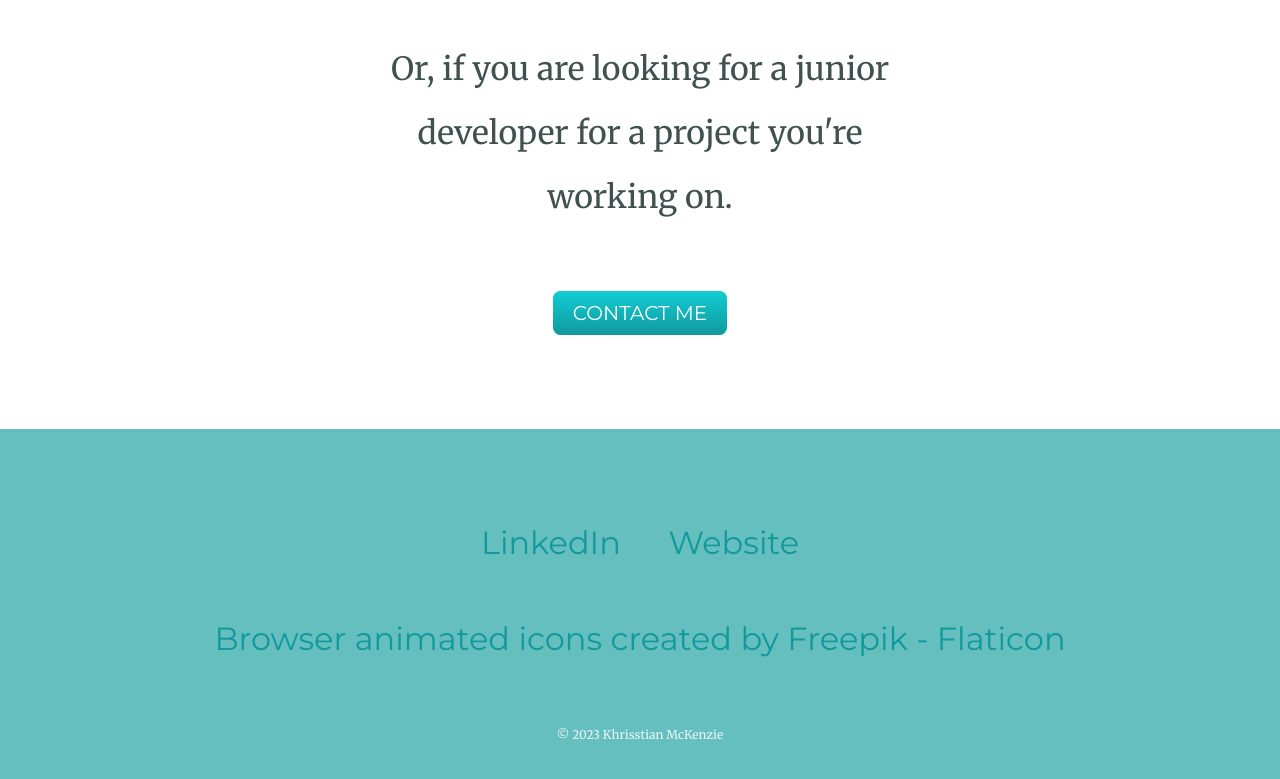
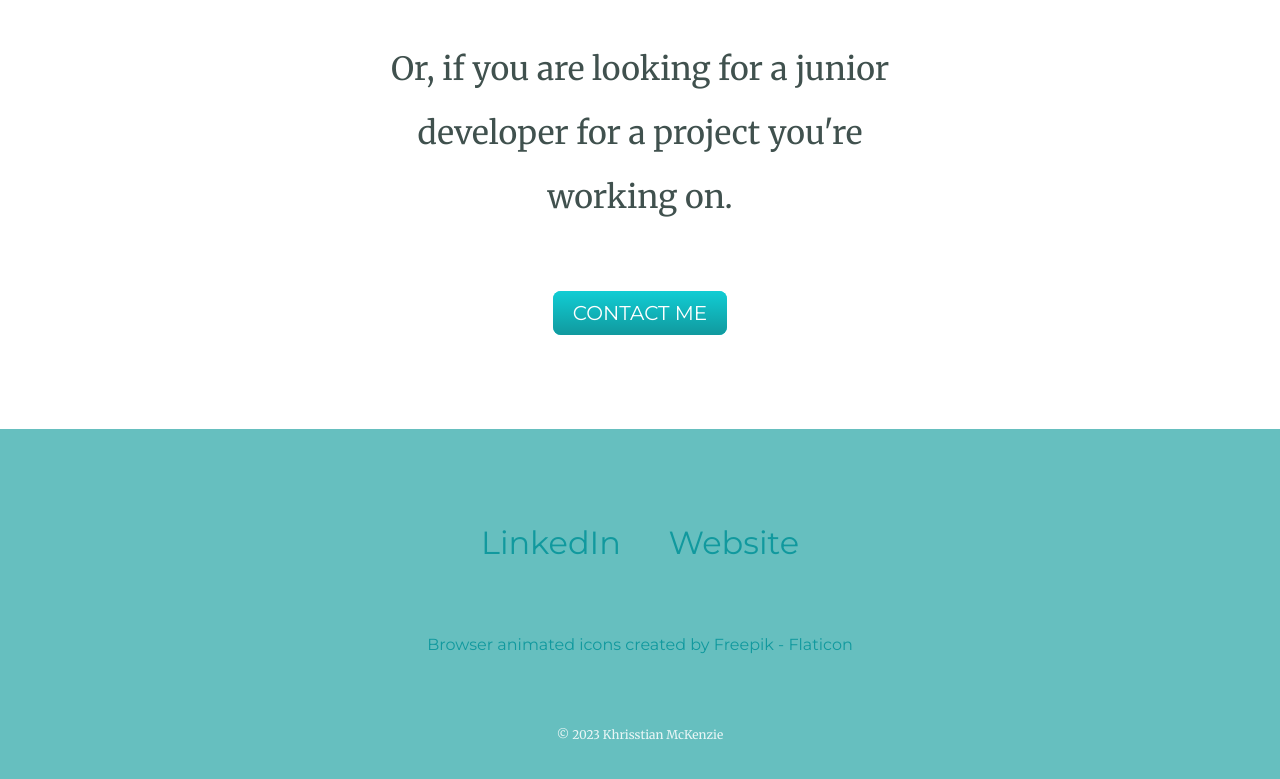
Before and after one commit to KhrisstianM/MySite, a plain HTML site: page index.html in a window 1280 px wide. Shown: the part 2906-3685 px from the top of the page. Drawn offline with Linux system fonts and the light colour scheme.

Commit message:
Updated font sizes

```diff
--- a/css/styles.css
+++ b/css/styles.css
@@ -160,3 +160,7 @@ p {
     margin: 40px auto 60px;
     width: 40%;
 }
+
+.attribution {
+    font-size: 1rem;
+}
--- a/index.html
+++ b/index.html
@@ -28,7 +28,8 @@
         <div class="profile">
             <img class="profile-image" src="images/profile.gif" alt="">
             <h2>Hello.</h2>
-            <p class="intro">I am a product owner for a leading fintech company in the UK, and in my spare time, I 🧡 to program.
+            <p class="intro">I am a product owner for a leading fintech company in the UK, and in my spare time, I 🧡 to
+                program.
             </p>
         </div>
         <hr>
@@ -54,7 +55,8 @@
         <div class="contact-me">
             <h2>Get In Touch</h2>
             <h3>If you want to hear more about my skills and experience!</h3>
-            <p class="contact-message">Or, if you are looking for a junior developer for a project you're working on.</p>
+            <p class="contact-message">Or, if you are looking for a junior developer for a project you're working on.
+            </p>
             <a class="btn" href="mailto:khrisstianmckenzie@yahoo.com">CONTACT ME</a>
         </div>
     </div>
@@ -66,7 +68,8 @@
             <a class="footer-link" href="https://www.bottomline.com/uk">Website</a>
         </p>
         <p>
-            <a href="https://www.flaticon.com/free-animated-icons/browser" title="browser animated icons">Browser animated icons created by Freepik - Flaticon</a>
+            <a class="attribution" href="https://www.flaticon.com/free-animated-icons/browser"
+                title="browser animated icons">Browser animated icons created by Freepik - Flaticon</a>
         </p>
 
         <p class="copyright">© 2023 Khrisstian McKenzie</p>
```
